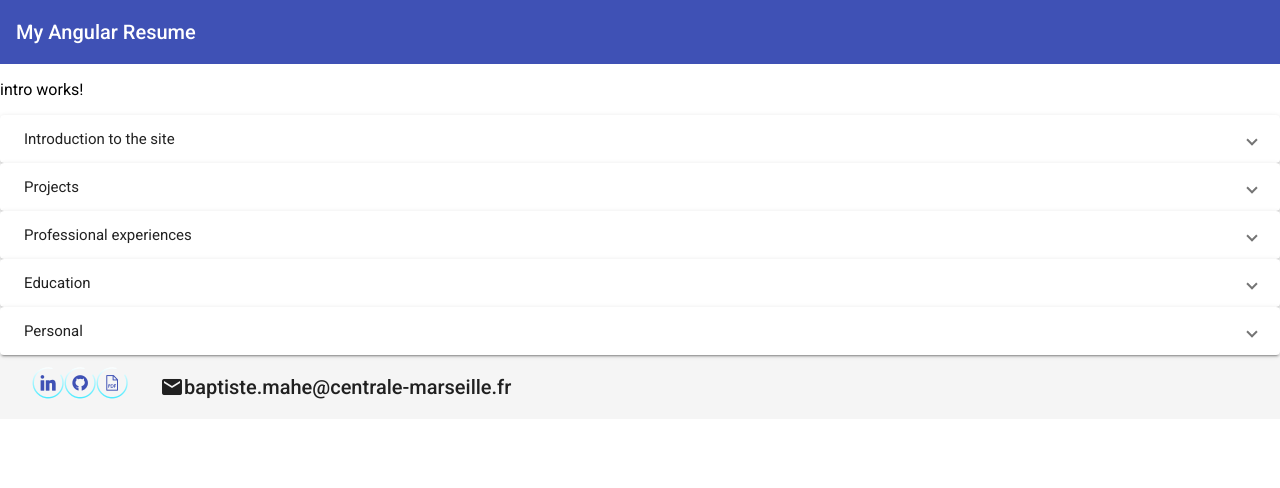
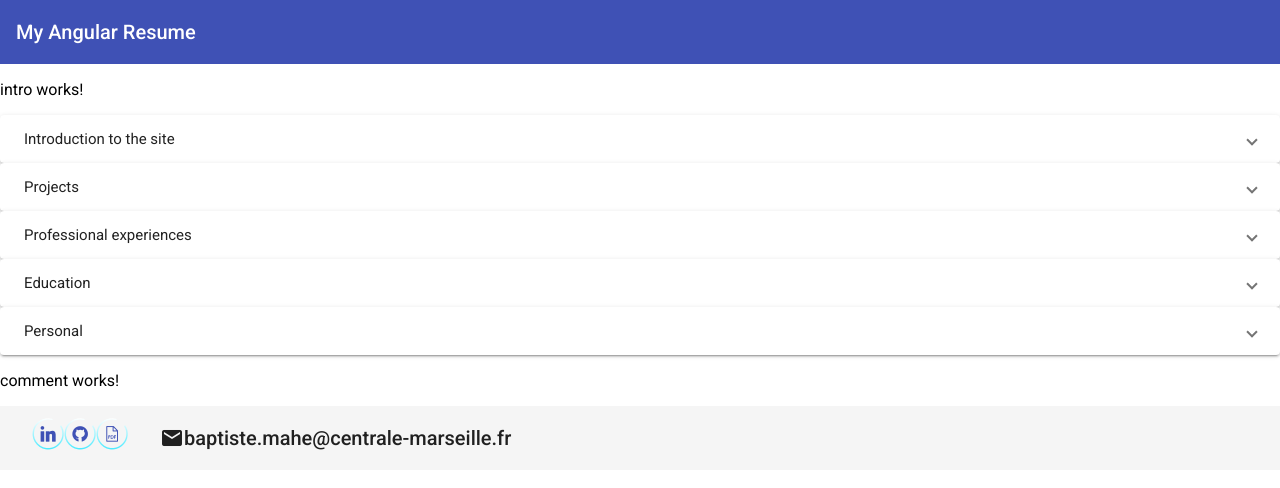
Before and after one commit to BaptisteMahe/mySite, an Angular app: page / in a window 1280 px wide. Shown: the top 488 px of the page. Built offline with nearby package versions, Linux system fonts and the light colour scheme.

Commit message:
Created comment component

```diff
--- a/src/app/app.component.html
+++ b/src/app/app.component.html
@@ -1,4 +1,5 @@
 <app-title></app-title>
 <app-intro></app-intro>
 <app-section-container></app-section-container>
+<app-comment></app-comment>
 <app-footer></app-footer>
--- a/src/app/app.module.ts
+++ b/src/app/app.module.ts
@@ -13,6 +13,7 @@ import { FooterComponent } from './footer/footer.component';
 import { LinkContainerComponent } from './link-container/link-container.component';
 import { ContactComponent } from './contact/contact.component';
 import { IntroComponent } from './intro/intro.component';
+import { CommentComponent } from './comment/comment.component';
 
 @NgModule({
   declarations: [
@@ -23,7 +24,8 @@ import { IntroComponent } from './intro/intro.component';
     FooterComponent,
     LinkContainerComponent,
     ContactComponent,
-    IntroComponent
+    IntroComponent,
+    CommentComponent
   ],
   imports: [
     BrowserModule,
--- /dev/null
+++ b/src/app/comment/comment.component.html
@@ -0,0 +1 @@
+<p>comment works!</p>
--- /dev/null
+++ b/src/app/comment/comment.component.ts
@@ -0,0 +1,15 @@
+import { Component, OnInit } from '@angular/core';
+
+@Component({
+  selector: 'app-comment',
+  templateUrl: './comment.component.html',
+  styleUrls: ['./comment.component.scss']
+})
+export class CommentComponent implements OnInit {
+
+  constructor() { }
+
+  ngOnInit() {
+  }
+
+}
```
Also changed, not shown: src/app/comment/comment.component.scss (added), 1 other file (tests, documents, lock files or other folders).
